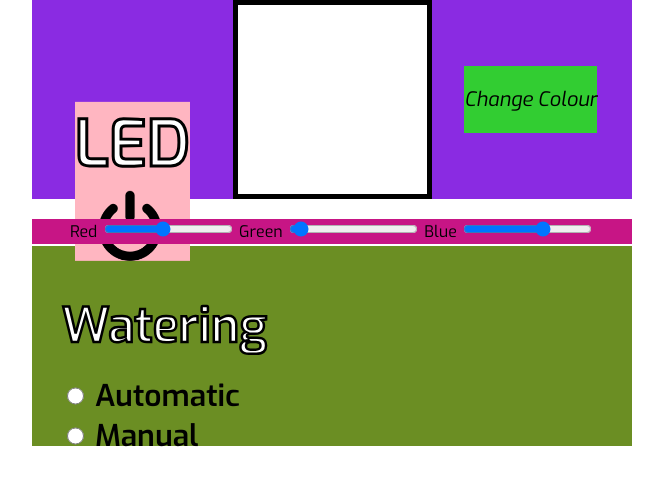
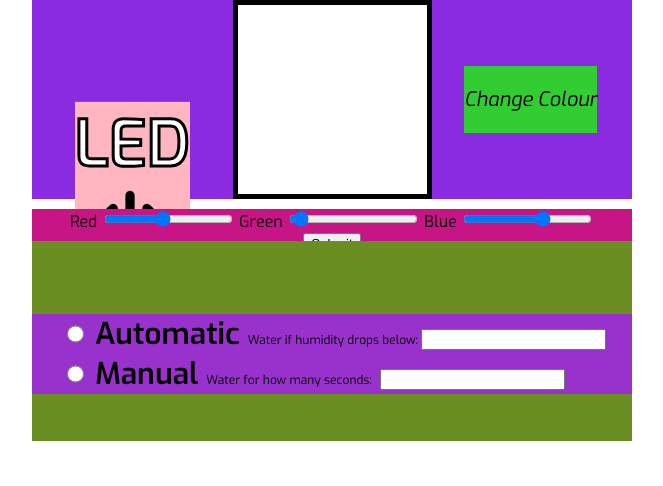
Before and after one commit to taldabba/AutoGS, a Flask app: page / in a window 1280 px wide. Shown: the part 146-632 px from the top of the page, without its empty margins (308-971 px from the left). Run offline with Flask 2, Linux system fonts and the light colour scheme.

Commit message:
css cleanup + water form buttons

```diff
--- a/webapp/static/css/style.css
+++ b/webapp/static/css/style.css
@@ -88,11 +88,11 @@ p {
 
 .colour-changer {
 	background-color: mediumvioletred;
-	height: 25px;
+	height: fit-content;
 	font-family: 'Exo', sans-serif;
 	text-align: center;
 	position: absolute;
-	bottom: -45px;
+	bottom: -55px;
 }
 .led .colour-changer {
 	position: absolute;
@@ -107,10 +107,11 @@ p {
 	height: 200px;
 	align-items: center;
 	align-content: center;
-	margin-top: -2%;
+	margin-top: -30px;
 	margin-bottom: auto;
 	margin-left: auto;
 	margin-right: auto;
+	position: relative;
 }
 
 
@@ -119,8 +120,26 @@ p {
 	font-weight: bold;
 	color: white;
 	-webkit-text-stroke: 2.5px black;
-	margin-left: 5%;
-	margin-bottom: 3%;
+	text-align: center;
+}
+
+.water-form {
+	background-color: darkorchid;
+	height: fit-content;
+	width: 600px;
+}
+
+#textbox {
+	font-weight: lighter;
+	font-size: 12px;
+}
+
+.water .water-form {
+
+	position: absolute;
+	top: 25px;
+	bottom: 0;
+	margin: auto;
 }
 
 .water-buttons{
--- a/webapp/templates/interface.html
+++ b/webapp/templates/interface.html
@@ -31,11 +31,29 @@
 			<p>Change Colour</p>
 		</div>
 		<div class="colour-changer">
-			Red <input type="range" min="0" max="255" step="1" id="red" value="115">
-			Green <input type="range" min="0" max="255" step="1" id="green" value="10">
-			Blue <input type="range" min="0" max="255" step="1" id="blue" value="162">
+			<form action="/" method="POST">
+				Red <input type="range" min="0" max="255" step="1" id="red" value="115" id="redLedValue">
+				Green <input type="range" min="0" max="255" step="1" id="green" value="10" id="greenLedValue">
+				Blue <input type="range" min="0" max="255" step="1" id="blue" value="162" id="blueLedValue">
+				<br>
+				<input type="submit" name="Send">
+			</form>
 		</div>
 	</div>
+
+	<script type="text/javascript">
+		var redSlider = doceument.getElementById("redLedValue");
+		var greenSlider = doceument.getElementById("greenLedValue");
+		var bluelider = doceument.getElementById("blueLedValue");
+
+		redSlider.oninput = function() {
+
+		}
+
+		redSlider.onmouseup = function() {
+			document.getElementById("form").submit();
+		}
+	</script>
 
 	<script type="text/javascript">
 		var input = document.querySelectorAll("input");
@@ -61,9 +79,13 @@
 				<div class="water-buttons">
 				<input name="wateroption" type="radio" id="automatic" value="AUTOMATIC">
 				<label for="automatic">Automatic</label>
+				<label for="autoWaterHumidityDrop" id="textbox">Water if humidity drops below: </label>
+				<input type="text" id="autoWaterHumidityDrop">
 				<br>
 				<input name="wateroption" type="radio" id="manual" value="MANUAL">
 				<label for="manual">Manual</label>
+				<label for="manualWaterTime" id="textbox">Water for how many seconds:</label>
+				<input type="text" id="manualWaterTime">
 				</div>
 			</form>
 		</div>
```
